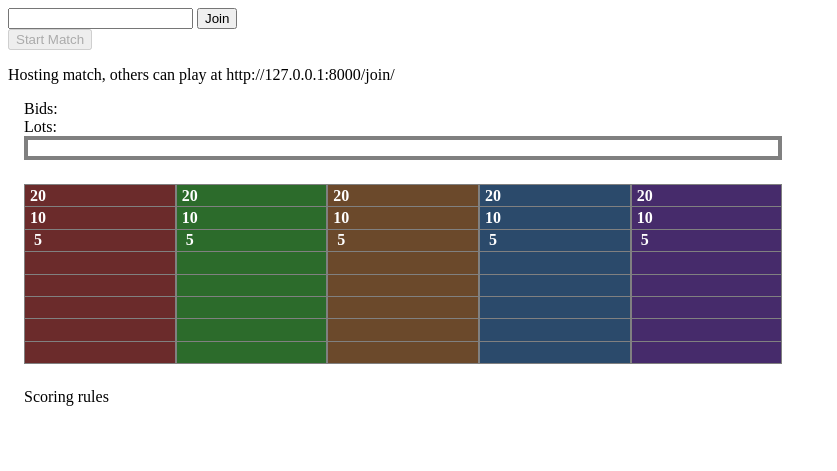
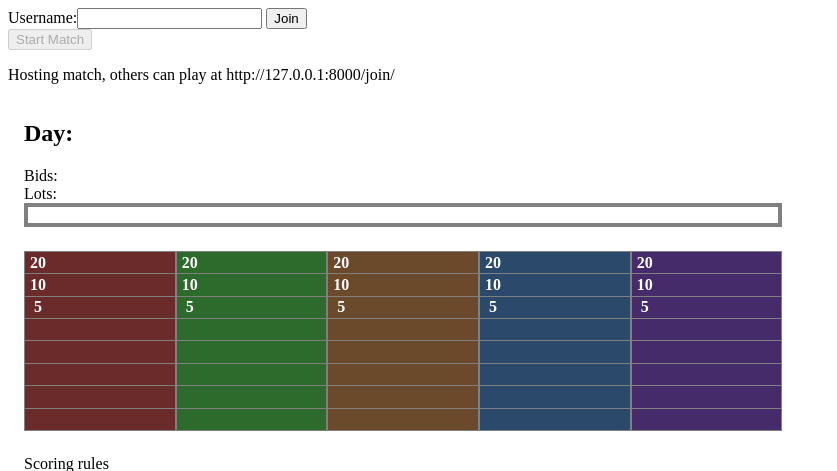
Before and after one commit to CobaltE27/Visconti, a Django app: page / in a window 1280 px wide. Shown: the top 471 px of the page, without its empty margins (0-837 px from the left). Run offline with Django 5.2, Linux system fonts and the light colour scheme; data comes from the database, SQL or seed files in the repository; both versions use the stored data as it was after the commit; data that the repository does not hold is empty; a map, chart or similar area stays blank.

Commit message:
implemented start day functionality, added more to css

```diff
--- a/visconti/game/models.py
+++ b/visconti/game/models.py
@@ -17,6 +17,7 @@ class Good(str, Enum):
     spice = "spice"
     furs = "furs"
 
+# for what to do if migrations fail after no such column or no such table https://stackoverflow.com/questions/34548768/no-such-table-exception
 # Create your models here.
 class Host(models.Model):
     localIP = models.CharField(max_length=20)
--- a/visconti/game/templates/gamescreen.html
+++ b/visconti/game/templates/gamescreen.html
@@ -10,7 +10,7 @@
         <input type="hidden" value="{{isHost}}" id="isHost">
     </form>
     <form> {% csrf_token %}
-        <input id="username" name="username" maxlength="100" required>
+        <label>Username:<input id="username" name="username" maxlength="100" required></label>
         <button id="join">Join</button>
     </form>
     {% if isHost %}
@@ -28,8 +28,9 @@
     <div id="main-divider">
         <div id="left-side">
             <div id="main-board">
+                <h2 id="dayCounter">Day: </h2>
                 Bids:
-                <div>
+                <div id="bid-boxes">
 
                 </div>
                 Lots:
@@ -111,10 +112,18 @@
         <div id="prefab-lot" class="lot">
             0
         </div>
-        <div id="prefab-bidbox" class="bid-box">
+        <div id="prefab-bid-box" class="bid-box">
             <span class="player-name">name</span>:
 
         </div>
+        <div id="prefab-bid-form" class="bid-form">
+            <form> {% csrf_token %}
+                <label>Bid:<input class="bid-input" type="number" min="1" required></label>
+                <button class="bid-button">Place Bid</button>
+                <button class="pass-button">Pass</button>
+            </form>
+        </div>
+        <span id="prefab-bid-display" class="bid-display"></span>
         <div id="prefab-player-box" class="player-box">
             <span class="player-name"></span>: <span class="player-money"></span>
             <div class="lot-container"></div>
--- a/visconti/game/views.py
+++ b/visconti/game/views.py
@@ -35,7 +35,7 @@ def join_match(request):
 
 def data(request):
     players = models.get_players()
-    host = models.get_host()
+    host = models.Host.objects.all()
     dataJson = {
         "players": model_to_dict(players),
         "host": model_to_dict(host),
@@ -56,6 +56,9 @@ def set_name(request):
 def start_match(request):
     if request.method == "POST":
         print("start")#start the game
+        pCount = len(models.get_players())
+        if pCount >= 3 and pCount <= 6:
+            models.start_day()
 
 def delete_data():
     query = models.Host.objects.all()
--- a/visconti/static/main.css
+++ b/visconti/static/main.css
@@ -60,3 +60,18 @@
 #pyramids table tbody tr th {
     width: 1.5rem;
 }
+
+#main-board {
+    display: flex;
+    flex-direction: column;
+}
+#bid-boxes {
+    display: flex;
+    flex-direction: row;
+    gap: 1rem;
+}
+.bid-box {
+    display: flex;
+    flex-direction: column;
+    gap: 0.5rem;
+}
--- a/visconti/static/main.js
+++ b/visconti/static/main.js
@@ -34,7 +34,7 @@ async function refreshData(){
 function updateStartButton(data){
     let startButton = document.querySelector("#start");
     if (startButton != null) {
-        if (data.players.length >= 3){
+        if (data.players.length >= 3 && data.players.length <= 6){
             startButton.removeAttribute("disabled");
         }
         else
```
Also changed, not shown: visconti/db.sqlite3.
